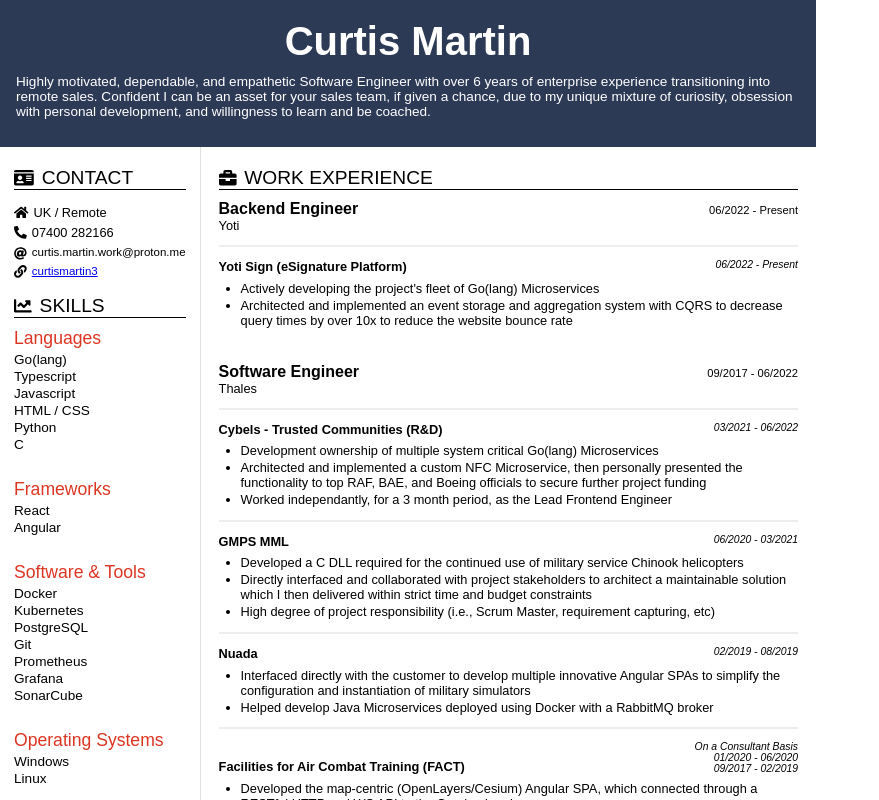
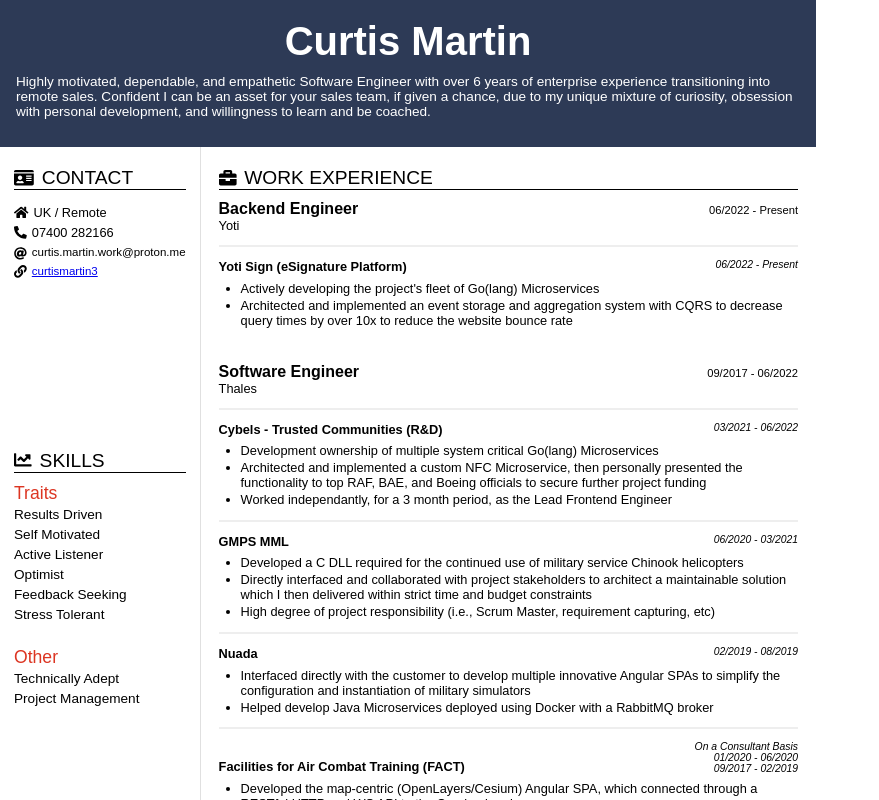
Before and after one commit to CurtisM132/resume, a React (Create React App) app in the folder Template 2/: page / in a window 1280 px wide. Shown: the top 800 px of the page, without its empty margins (0-879 px from the left). Built offline with nearby package versions, Linux system fonts and the light colour scheme.

Commit message:
Updated Skills and Sidebar

```diff
--- a/Template 2/src/features/sidebar/SideBar.css
+++ b/Template 2/src/features/sidebar/SideBar.css
@@ -1,7 +1,7 @@
 .sidebar {
     display: flex;
     flex-direction: column;
-    /* justify-content: space-between; */
+    justify-content: space-between;
 
     width: fit-content;
 
--- a/Template 2/src/features/sidebar/Sidebar.jsx
+++ b/Template 2/src/features/sidebar/Sidebar.jsx
@@ -2,14 +2,15 @@
 
 import './SideBar.css';
 import Skills from '../skills/Skills';
+import Hobbies from '../hobbies/Hobbies';
 import Contact from '../contact/contact-vertical/Contact';
 
 const Sidebar = () => {
   return (
     <div className="sidebar">
       <Contact />
-      <br></br>
       <Skills />
+      <Hobbies />
     </div>
   );
 };
--- a/Template 2/src/features/skills/Skills.css
+++ b/Template 2/src/features/skills/Skills.css
@@ -2,6 +2,10 @@
     display: flex;
     flex-direction: column;
     margin-bottom: 25px;
+}
+
+.skill-container:last-child {
+    margin-bottom: 0;
 }
 
 .skill-subtitle {
@@ -13,5 +17,9 @@
 
 .skill-text {
     font-size: 0.85rem;
-    margin-bottom: 2px;
+    margin-bottom: 5px;
 }
+
+.skill-text:last-child {
+    margin-bottom: 0;
+}
--- a/Template 2/src/features/skills/Skills.jsx
+++ b/Template 2/src/features/skills/Skills.jsx
@@ -7,50 +7,18 @@
 import './Skills.css';
 import ContentTitle from '../content-title/ContentTitle';
 
-const PROGRAMMING_LANGUAGES = [
-  'Go(lang)',
-  'Typescript',
-  'Javascript',
-  'HTML / CSS',
-  'Python',
-  'C',
-];
-
-const FRAMEWORKS = [
-  'React',
-  'Angular',
-];
-
-const SOFTWARE_AND_TOOLS = [
-  'Docker',
-  'Kubernetes',
-  'PostgreSQL',
-  'Git',
-  'Prometheus',
-  'Grafana',
-  'SonarCube',
-];
-
-const OPERATING_SYSTEMS = [
-  'Windows',
-  'Linux',
-];
-
-const CI_CD = [
-  'Concourse',
-  'Jenkins',
-  'Nexus',
-  'Maven',
-  'Artifactory',
+const TRAITS = [
+  'Results Driven',
+  'Self Motivated',
+  'Active Listener',
+  'Optimist',
+  'Feedback Seeking',
+  'Stress Tolerant',
 ];
 
 const OTHER = [
-  'Agile / Scrum',
-  'Kanban',
-  'REST',
-  'gRPC',
-  'Protobuf',
-  'Pub / Sub (MQTT)',
+  'Technically Adept',
+  'Project Management',
 ];
 
 const Skills = () => {
@@ -62,58 +30,10 @@
 
       <div className="skill-container">
         <div className="skill-subtitle">
-          Languages
+          Traits
         </div>
 
-        {PROGRAMMING_LANGUAGES.map((i) => (
-          <div className="skill-text" key={i}>
-            {i}
-          </div>
-        ))}
-      </div>
-
-      <div className="skill-container">
-        <div className="skill-subtitle">
-          Frameworks
-        </div>
-
-        {FRAMEWORKS.map((i) => (
-          <div className="skill-text" key={i}>
-            {i}
-          </div>
-        ))}
-      </div>
-
-      <div className="skill-container">
-        <div className="skill-subtitle">
-          Software &#38; Tools
-        </div>
-
-        {SOFTWARE_AND_TOOLS.map((i) => (
-          <div className="skill-text" key={i}>
-            {i}
-          </div>
-        ))}
-      </div>
-
-      <div className="skill-container">
-        <div className="skill-subtitle">
-          Operating Systems
-        </div>
-
-        {OPERATING_SYSTEMS.map((i) => (
-          <div className="skill-text" key={i}>
-            {i}
-          </div>
-        ))}
-      </div>
-
-      <div className="skill-container">
-        <div className="skill-subtitle">
-          CI / CD
-        </div>
-
-        {CI_CD.map((i) => (
+        {TRAITS.map((i) => (
           <div className="skill-text" key={i}>
             {i}
           </div>
@@ -131,6 +51,7 @@
           </div>
         ))}
       </div>
+
     </div>
   );
 };
```
